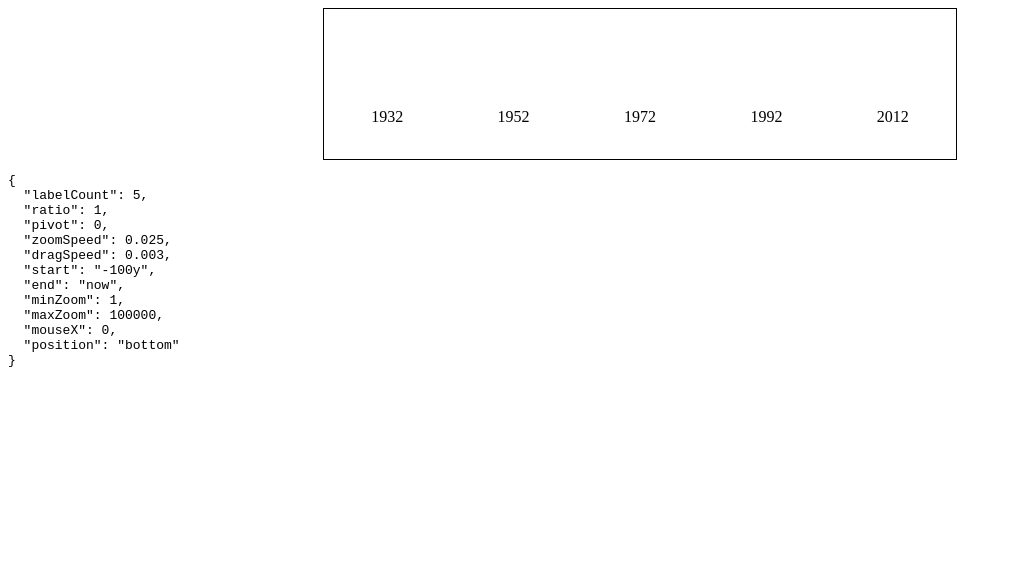
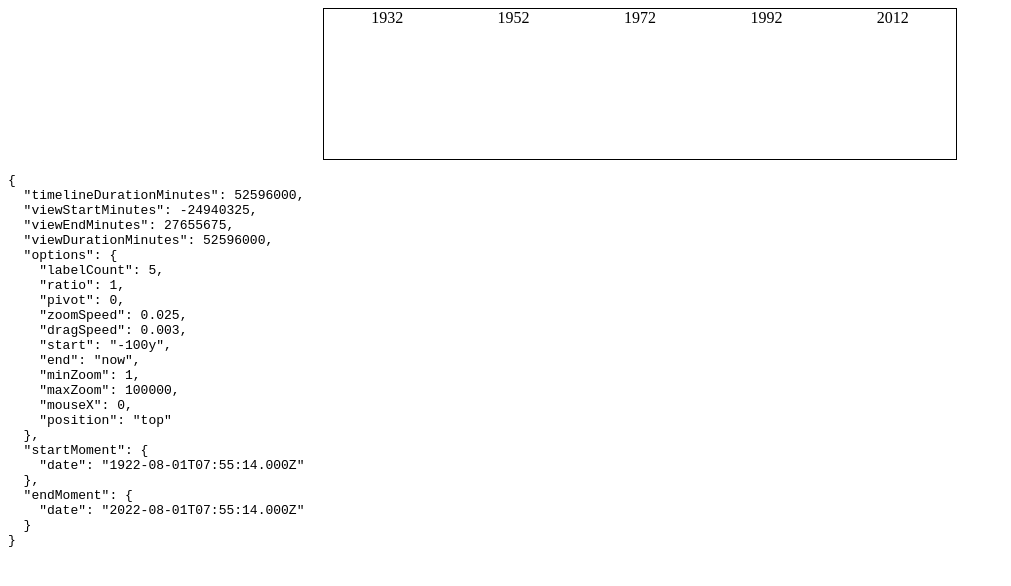
Before and after one commit to madsbrydegaard/timelines, a website: page demo/index.html in a window 1280 px wide. Shown: the whole page, without its empty margins (0-1011 px from the left). Drawn offline with Linux system fonts and the light colour scheme.

Commit message:
Enhanced callback

```diff
--- a/demo/index.html
+++ b/demo/index.html
@@ -20,8 +20,8 @@
 			import {Timeline} from '../dist/timeline.esm.js'
 
 			const log = document.querySelector("#log");
-			const tl = new Timeline("#timelineContainer", null, (options) => {
-				log.innerHTML = JSON.stringify(options, undefined, 2)
+			const tl = new Timeline("#timelineContainer", null, (timeline) => {
+				log.innerHTML = JSON.stringify(timeline, undefined, 2)
 			});
 		</script>
 	</body>
--- a/src/timeline.ts
+++ b/src/timeline.ts
@@ -17,38 +17,32 @@ interface ITimeline {
 	element: HTMLElement | undefined;
 	startMoment: IDater;
 	endMoment: IDater;
-	timelineDurationMinutes: () => number;
-	viewWidth: () => number;
-	viewStartMinutes: () => number;
-	viewEndMinutes: () => number;
-	viewDurationMinutes: () => number;
-	view2MinutesRatio: (minutes: number) => number;
-	setRatio: (direction: Direction, deltaRatio: number) => boolean;
-	setPivot: (deltaPivot: number) => void;
-	zoom: (direction: Direction, mouseX: number) => void;
-	move: (deltaPivot: number) => void;
+	timelineDurationMinutes: number;
+	viewStartMinutes: number;
+	viewEndMinutes: number;
+	viewDurationMinutes: number;
 }
 enum Direction {
 	In = -1,Out = 1
 }
 export class Timeline implements ITimeline {
-	timelineDurationMinutes() {
+	get timelineDurationMinutes() {
 		return this.endMoment.inMinutes - this.startMoment.inMinutes;
 	}
-	viewWidth() {
+	get viewWidth() {
 		return this.element?.offsetWidth || 0;
 	}
-	viewStartMinutes() {
-		return this.startMoment.inMinutes - this.viewDurationMinutes() * this.options.pivot;
+	get viewStartMinutes() {
+		return this.startMoment.inMinutes - this.viewDurationMinutes * this.options.pivot;
 	}
-	viewEndMinutes() {
-		return this.viewStartMinutes() + this.viewDurationMinutes();
+	get viewEndMinutes() {
+		return this.viewStartMinutes + this.viewDurationMinutes;
 	}
-	viewDurationMinutes() {
-		return this.timelineDurationMinutes() / this.options.ratio;
+	get viewDurationMinutes() {
+		return this.timelineDurationMinutes / this.options.ratio;
 	}
 	view2MinutesRatio(minutes: number) {
-		return (minutes - this.viewStartMinutes()) / this.viewDurationMinutes();
+		return (minutes - this.viewStartMinutes) / this.viewDurationMinutes;
 	}
 	setRatio(direction: Direction, deltaRatio: number): boolean {
 		let newRatio = this.options.ratio - deltaRatio;
@@ -56,14 +50,14 @@ export class Timeline implements ITimeline {
 		// If zoom OUT - test if zoom is allowed
 		const ratioMin = this.options.minZoom;
 		if (direction === Direction.Out && newRatio <= ratioMin) {
-			this.options.ratio = ratioMin;
+			//this.options.ratio = ratioMin;
 			return false;
 		}
 
 		// If zoom IN - test if zoom is allowed
 		const ratioMax = this.options.maxZoom;
 		if (direction === Direction.In && newRatio >= ratioMax) {
-			this.options.ratio = ratioMax;
+			//this.options.ratio = ratioMax;
 			return false;
 		}
 
@@ -92,7 +86,7 @@ export class Timeline implements ITimeline {
 		const zoomSpeedScale = this.options.zoomSpeed * this.options.ratio;
 		const deltaRatio = direction * zoomSpeedScale;
 
-		const mouseX2view = (this.options.mouseX || 0) / this.viewWidth();
+		const mouseX2view = (this.options.mouseX || 0) / this.viewWidth;
 		const mouseX2timeline = (mouseX2view - this.options.pivot) / this.options.ratio;
 		const deltaPivot = mouseX2timeline * deltaRatio;
 
@@ -179,6 +173,7 @@ export class Timeline implements ITimeline {
 		switch(this.options.position){
 			case "top":
 				this.timelineContainer.style.top = "0";
+				break;
 			default:
 				this.timelineContainer.style.bottom = "0";
 				this.timelineContainer.style.transform = "translate(0, calc(-220%))";
@@ -187,15 +182,15 @@ export class Timeline implements ITimeline {
 	}
 	format(minutes: number): string {
 		const moment = new Dater(minutes);
-		if (this.viewDurationMinutes() < 1440 * 4) {
+		if (this.viewDurationMinutes < 1440 * 4) {
 			// minutes in an day = 1440
 			return moment.asYMDHM;
 		}
-		if (this.viewDurationMinutes() < 10080 * 6) {
+		if (this.viewDurationMinutes < 10080 * 6) {
 			// minutes in a week = 10080
 			return moment.asYMD;
 		}
-		if (this.viewDurationMinutes() < 43829.0639 * 18) {
+		if (this.viewDurationMinutes < 43829.0639 * 18) {
 			// minutes in a month = 43829.0639
 			return moment.asYM;
 		}
@@ -208,9 +203,9 @@ export class Timeline implements ITimeline {
 		// https://math.stackexchange.com/questions/3381728/find-closest-power-of-2-to-a-specific-number
 		const iterator = Math.pow(2, Math.floor(Math.log2(currentLevel)));
 		const granularity = 1 / (this.options.labelCount + 1);
-		const timelineDurationMinutesExtended = this.timelineDurationMinutes() * 1.2;
-		const timelineStartMomentExtended = this.startMoment.inMinutes - this.timelineDurationMinutes() * 0.1;
-		const timelineViewDifferenceMinutes = this.viewStartMinutes() - timelineStartMomentExtended;
+		const timelineDurationMinutesExtended = this.timelineDurationMinutes * 1.2;
+		const timelineStartMomentExtended = this.startMoment.inMinutes - this.timelineDurationMinutes * 0.1;
+		const timelineViewDifferenceMinutes = this.viewStartMinutes - timelineStartMomentExtended;
 		const timestampDistanceMinutes = timelineDurationMinutesExtended * granularity;
 
 		const currentTimestampDistanceByLevelMinutes = timestampDistanceMinutes / iterator;
@@ -252,9 +247,9 @@ export class Timeline implements ITimeline {
 		this.element.dispatchEvent(update);
 
 		// Dispatch callback
-		if(this.callback) this.callback(this.options);
+		if(this.callback) this.callback(this);
 	}
-	constructor(element: HTMLElement | string, options: object, callback?: (option: ITimelineOptions) => void) {
+	constructor(element: HTMLElement | string, options: object, callback?: (option: ITimeline) => void) {
 		// Handle DOM Element
 		if(!element) throw new Error(`Element argument is empty. Please add DOM element | selector as first arg`);
 		if (typeof element === "string") {
@@ -279,7 +274,7 @@ export class Timeline implements ITimeline {
 				minZoom: 1,
 				maxZoom: 100000,
 				mouseX: 0,
-				position: "bottom",
+				position: "top",
 			},
 			...options,
 		};
@@ -304,6 +299,17 @@ export class Timeline implements ITimeline {
 	element: HTMLElement
 	startMoment: IDater
 	endMoment: IDater
-	callback: (option: ITimelineOptions) => void
+	callback: (option: ITimeline) => void
 	timelineContainer: HTMLDivElement
+	toJSON(){
+		return {
+			timelineDurationMinutes: this.timelineDurationMinutes,
+			viewStartMinutes: this.viewStartMinutes,
+			viewEndMinutes: this.viewEndMinutes,
+			viewDurationMinutes: this.viewDurationMinutes,
+			options: this.options,
+			startMoment: this.startMoment,
+			endMoment: this.endMoment,
+		}
+	}
 };
```
Also changed, not shown: dist/timeline.d.ts, dist/timeline.esm.js.
